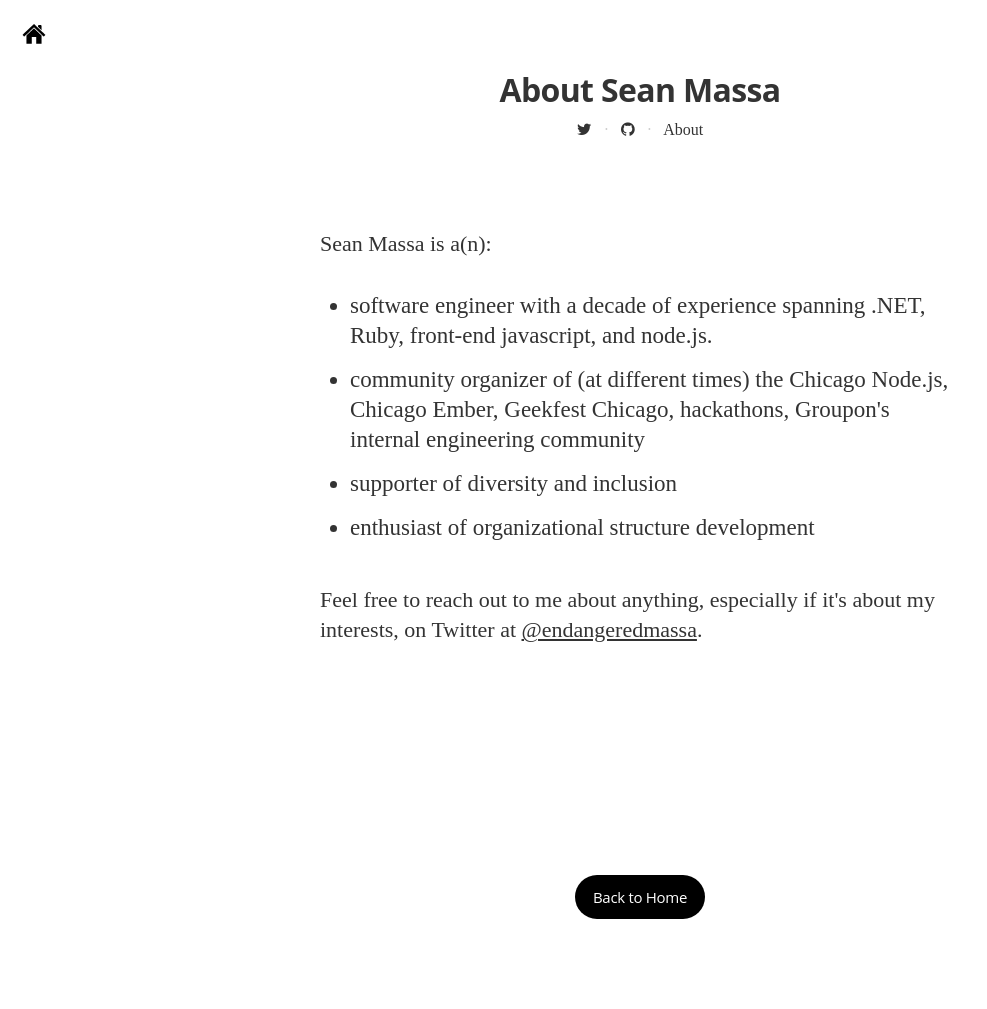
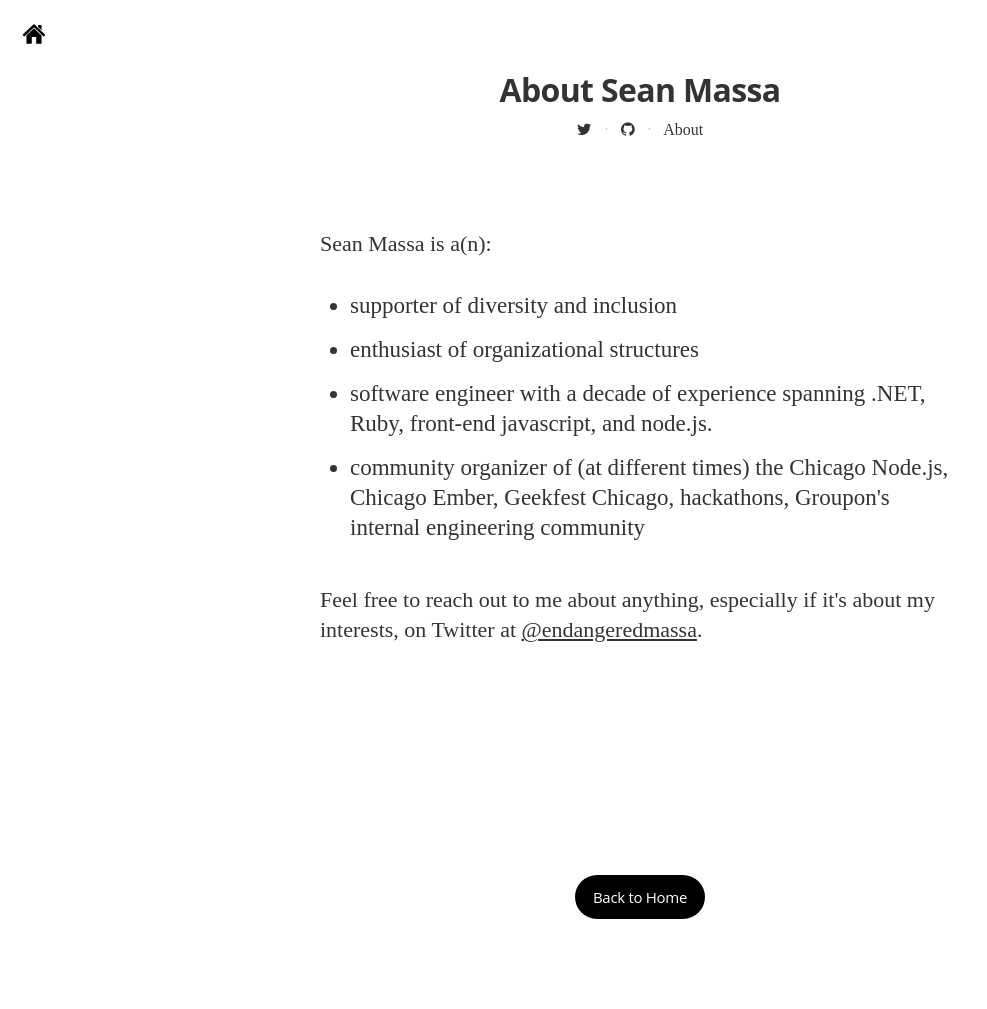
Before and after one commit to EndangeredMassa/endangeredmassa.github.com, a Jekyll site: the page built from about/index.html, in a window 1280 px wide. Shown: the whole page, without its empty margins (0-987 px from the left). Built offline with Jekyll 4.4.1, drawn with Linux system fonts in a browser that asks for light colours; nearby versions of some CDN libraries; some web fonts are replaced.

Commit message:
update /about

```diff
--- a/about/index.html
+++ b/about/index.html
@@ -27,10 +27,10 @@
       </p>
 
       <ul>
+        <li>supporter of diversity and inclusion</li>
+        <li>enthusiast of organizational structures</li>
         <li>software engineer with a decade of experience spanning .NET, Ruby, front-end javascript, and node.js.</li>
         <li>community organizer of (at different times) the Chicago Node.js, Chicago Ember, Geekfest Chicago, hackathons, Groupon's internal engineering community</li>
-        <li>supporter of diversity and inclusion</li>
-        <li>enthusiast of organizational structure development</li>
       </ul>
       <p>
         Feel free to reach out to me about anything, especially if it's about my interests, on Twitter at
```
